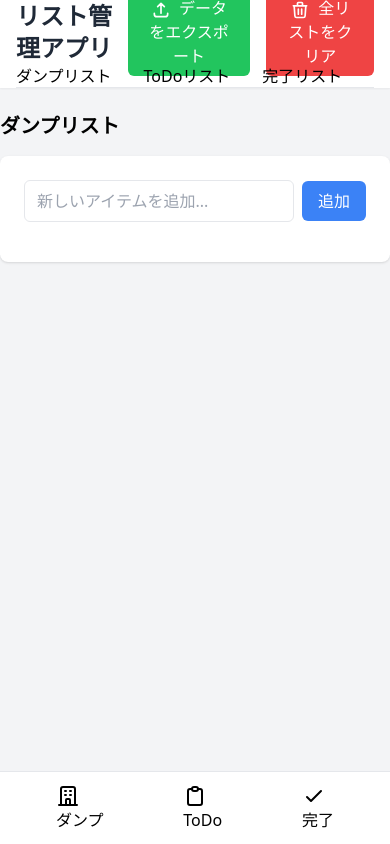
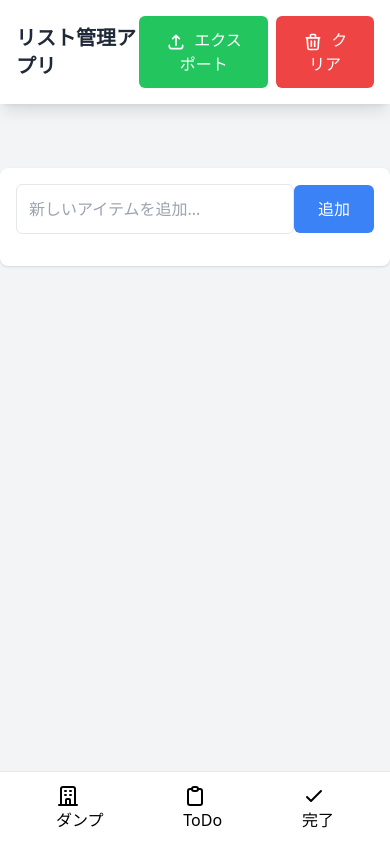
Before and after one commit to heroiy86/dump_list, a plain HTML site: page index.html in a window 390 px wide. Drawn offline with nearby package versions, Linux system fonts and the light colour scheme.

Commit message:
モバイル最適化の実装

```diff
--- a/index.html
+++ b/index.html
@@ -2,31 +2,65 @@
 <html lang="ja">
 <head>
     <meta charset="UTF-8">
-    <meta name="viewport" content="width=device-width, initial-scale=1.0">
+    <meta name="viewport" content="width=device-width, initial-scale=1.0, maximum-scale=1.0, user-scalable=no">
     <title>リスト管理アプリ</title>
     <script src="https://cdn.tailwindcss.com"></script>
+    <style>
+        /* スマートフォン用の最適化 */
+        @media (max-width: 640px) {
+            .mobile-nav {
+                position: fixed;
+                top: 0;
+                left: 0;
+                right: 0;
+                z-index: 1000;
+            }
+
+            .mobile-content {
+                margin-top: 120px;
+            }
+
+            .mobile-tab-content {
+                padding: 16px;
+            }
+
+            .mobile-input {
+                padding: 12px;
+                font-size: 16px;
+            }
+
+            .mobile-button {
+                padding: 12px 24px;
+                font-size: 16px;
+            }
+
+            .mobile-list-item {
+                padding: 12px 16px;
+                border-radius: 8px;
+                margin-bottom: 8px;
+            }
+        }
+    </style>
 </head>
 <body class="bg-gray-100 min-h-screen">
     <div class="min-h-screen">
         <!-- Navigation -->
-        <nav class="bg-white shadow-lg">
-            <div class="max-w-7xl mx-auto px-4 sm:px-6 lg:px-8">
-                <div class="flex justify-between h-16">
-                    <div class="flex items-center">
-                        <h1 class="text-2xl font-bold text-gray-800">リスト管理アプリ</h1>
-                    </div>
-                    <div class="flex items-center space-x-4">
-                        <button id="exportButton" class="px-4 py-2 bg-green-500 text-white rounded-md hover:bg-green-600 transition-colors">
+        <nav class="bg-white shadow-lg mobile-nav">
+            <div class="px-4 py-4">
+                <div class="flex justify-between items-center">
+                    <h1 class="text-xl font-bold text-gray-800">リスト管理アプリ</h1>
+                    <div class="flex items-center space-x-2">
+                        <button id="exportButton" class="mobile-button bg-green-500 text-white rounded-md hover:bg-green-600 transition-colors">
                             <svg class="w-5 h-5 inline mr-1" fill="none" stroke="currentColor" viewBox="0 0 24 24">
                                 <path stroke-linecap="round" stroke-linejoin="round" stroke-width="2" d="M4 16v1a3 3 0 003 3h10a3 3 0 003-3v-1m-4-8l-4-4m0 0L8 8m4-4v12"/>
                             </svg>
-                            データをエクスポート
+                            エクスポート
                         </button>
-                        <button id="clearButton" class="px-4 py-2 bg-red-500 text-white rounded-md hover:bg-red-600 transition-colors">
+                        <button id="clearButton" class="mobile-button bg-red-500 text-white rounded-md hover:bg-red-600 transition-colors">
                             <svg class="w-5 h-5 inline mr-1" fill="none" stroke="currentColor" viewBox="0 0 24 24">
                                 <path stroke-linecap="round" stroke-linejoin="round" stroke-width="2" d="M19 7l-.867 12.142A2 2 0 0116.138 21H7.862a2 2 0 01-1.995-1.858L5 7m5 4v6m4-6v6m1-10V4a1 1 0 00-1-1h-4a1 1 0 00-1 1v3M4 7h16"/>
                             </svg>
-                            全リストをクリア
+                            クリア
                         </button>
                     </div>
                 </div>
@@ -48,13 +82,12 @@
 
         <!-- Main Content -->
         <main class="max-w-7xl mx-auto py-6 sm:px-6 lg:px-8">
-            <div id="dumpContent" class="tab-content active">
-                <h2 class="text-xl font-semibold mb-4">ダンプリスト</h2>
-                <div class="bg-white shadow rounded-lg p-6">
+            <div id="dumpContent" class="tab-content active mobile-content">
+                <div class="bg-white shadow rounded-lg mobile-tab-content">
                     <div class="flex justify-between items-center mb-4">
                         <input type="text" id="dumpInput" placeholder="新しいアイテムを追加..."
-                               class="flex-1 border rounded-md px-3 py-2 mr-2 focus:outline-none focus:ring-2 focus:ring-blue-500">
-                        <button id="dumpAddButton" class="bg-blue-500 text-white px-4 py-2 rounded-md hover:bg-blue-600">追加</button>
+                               class="flex-1 border rounded-md mobile-input focus:outline-none focus:ring-2 focus:ring-blue-500">
+                        <button id="dumpAddButton" class="bg-blue-500 text-white mobile-button rounded-md hover:bg-blue-600">追加</button>
                     </div>
                     <ul id="dumpList" class="space-y-2"></ul>
                 </div>
```
